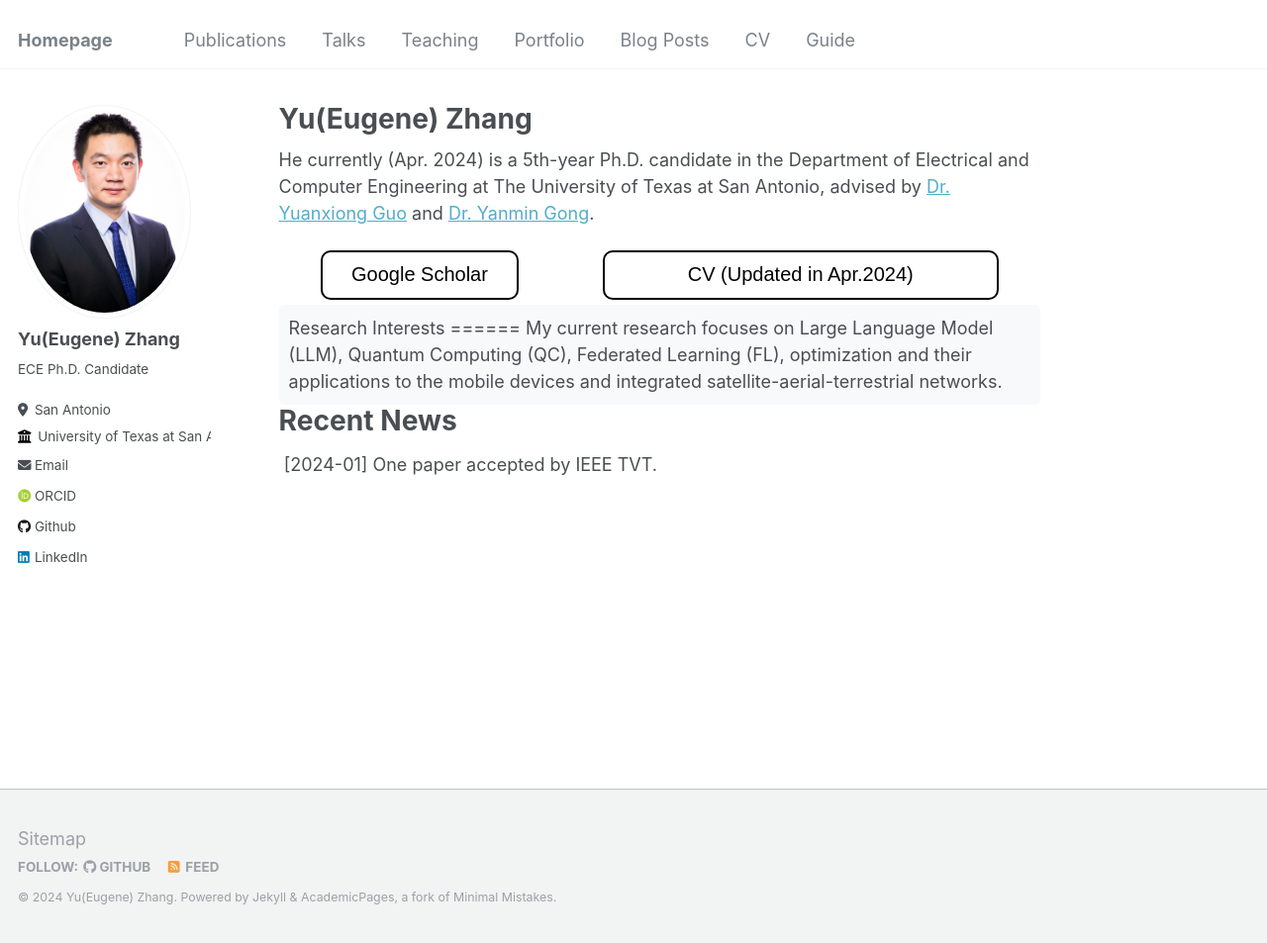
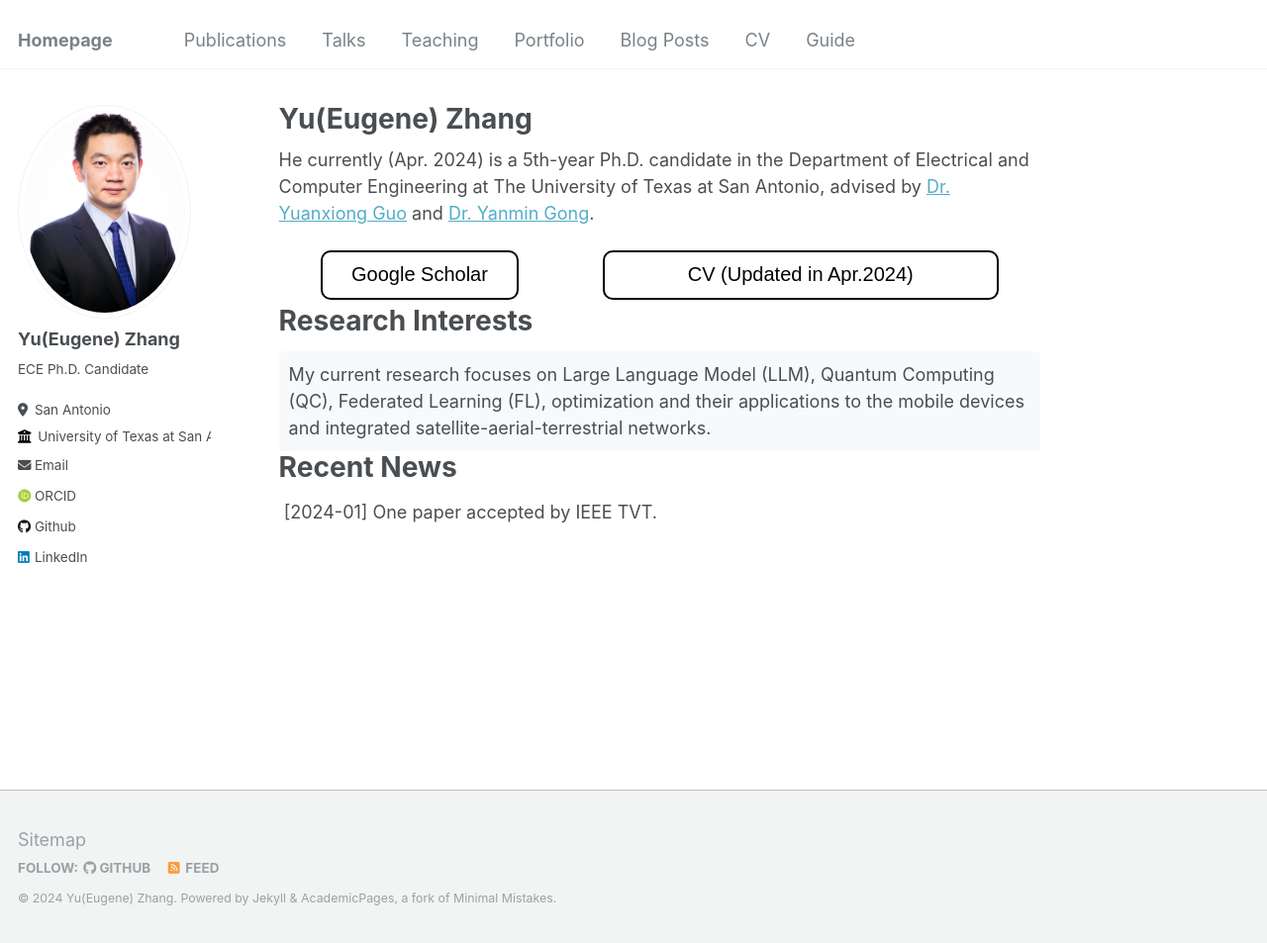
Before and after one commit to Yu-Zhang-Eugene/yu-zhang-eugene.github.io, a Jekyll site: the page built from _pages/about.md, in a window 1280 px wide and 953 px high. Shown: the whole window at 99% size. Built offline with Jekyll 4.4.1, drawn with Linux system fonts in a browser that asks for light colours; some web fonts are replaced.

Commit message:
modified:   _pages/about.md

```diff
--- a/_pages/about.md
+++ b/_pages/about.md
@@ -29,9 +29,10 @@ He currently (Apr. 2024) is a 5th-year Ph.D. candidate in the Department of Elec
 </div>
 
 
-<div style="background-color: #f8f9fa; padding: 10px; border-radius: 5px;">
+
 Research Interests
 ======
+<div style="background-color: #f8f9fa; padding: 10px; border-radius: 5px;">
 My current research focuses on Large Language Model (LLM), Quantum Computing (QC), Federated Learning (FL), optimization and their applications to the mobile devices and integrated satellite-aerial-terrestrial networks.
 </div>
 
```
